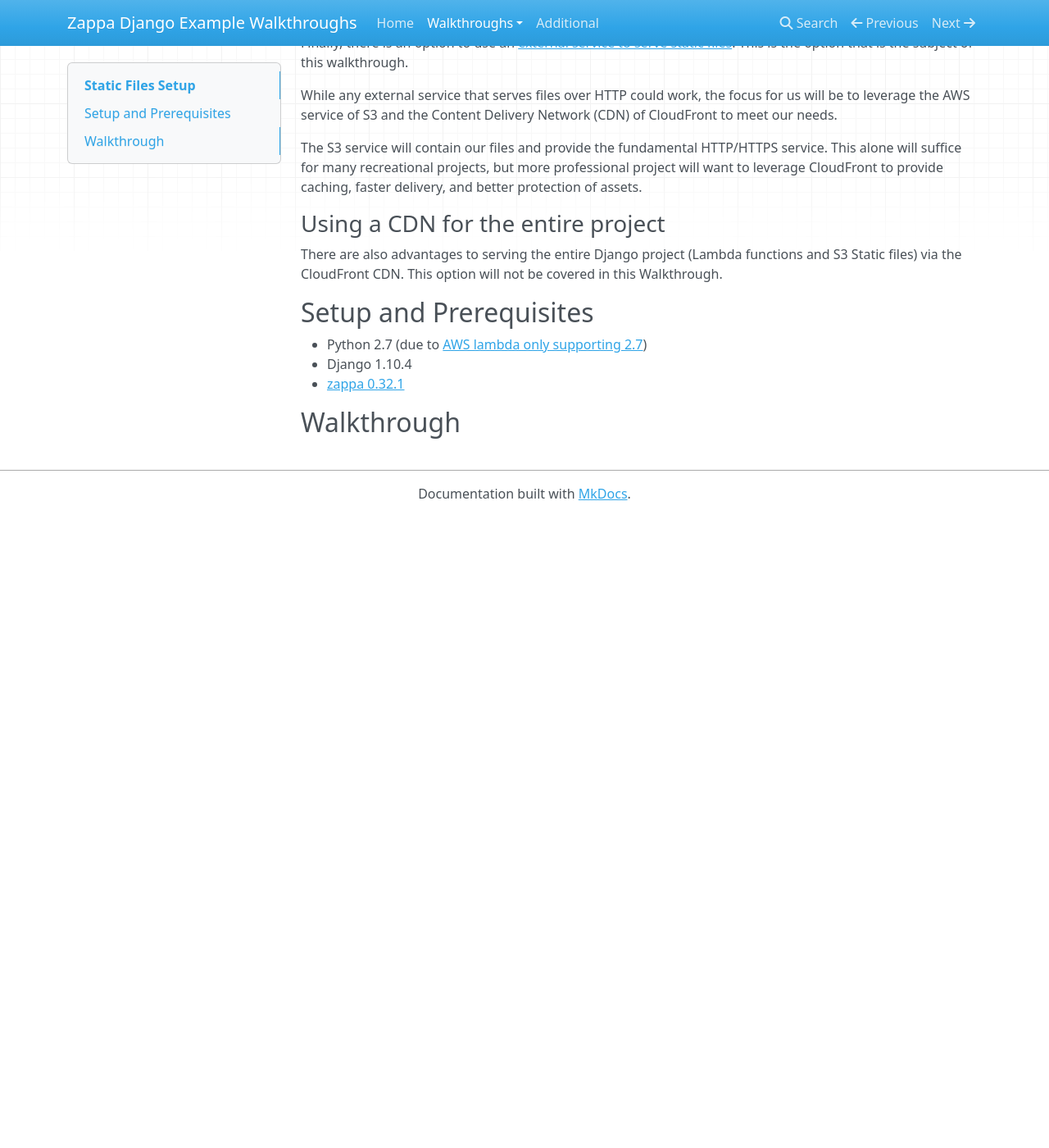
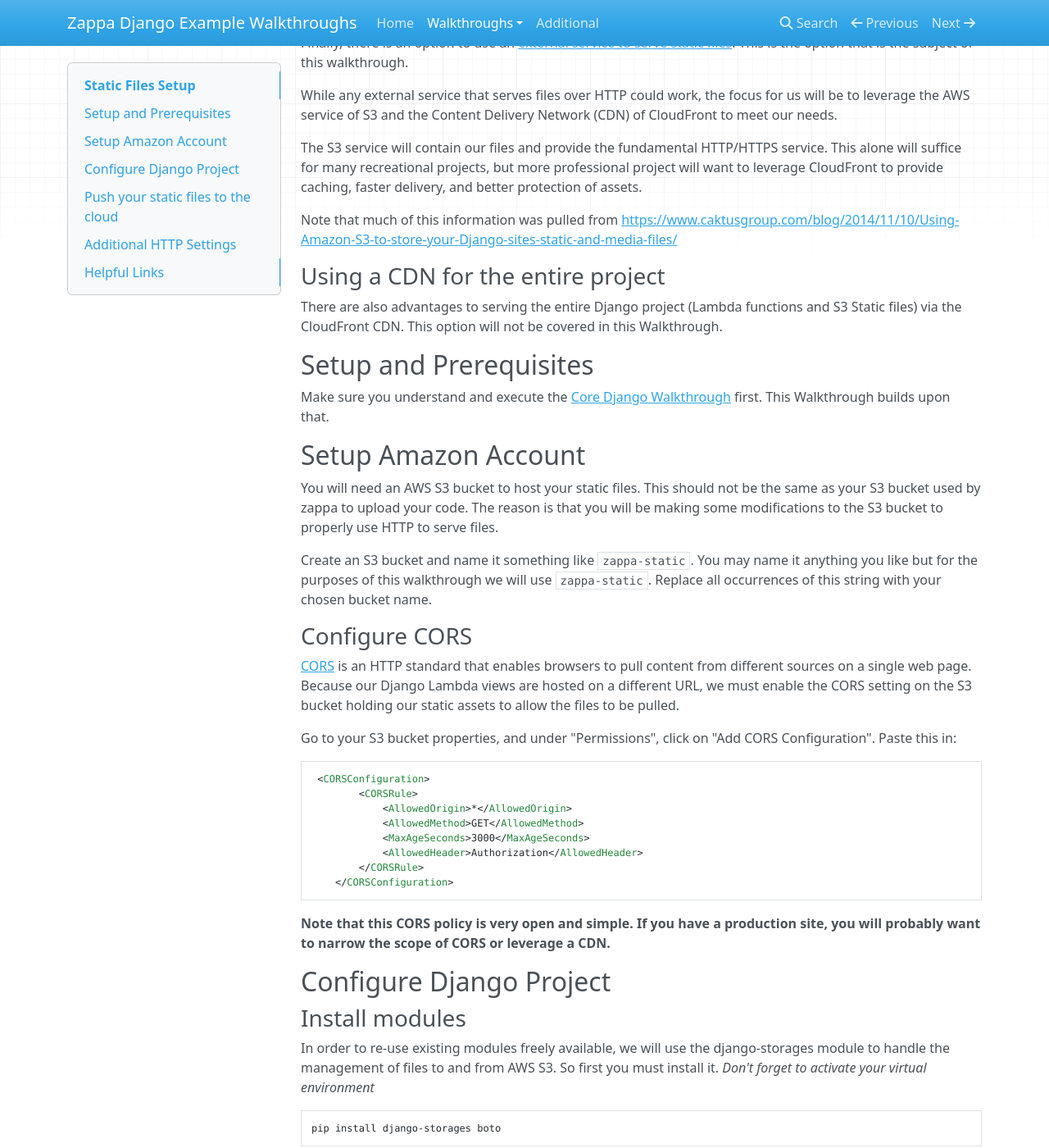
Before and after one commit to edgarroman/zappa-django-guide, an MkDocs documentation site: the page built from docs/static_files.md, in a window 1280 px wide and 1400 px high, scrolled down 755 px. Shown: the whole window at 82% size. Built offline with MkDocs 1.6.1, drawn with Linux system fonts in a browser that asks for light colours; nearby versions of some CDN libraries; old or Windows-style settings are respelled for this version of MkDocs; before the commit the page ends 1385 px from its top, so only the background shows below that; some of the changed text lies outside the part shown.

Commit message:
Wrote most of static walkthrough

````diff
--- a/docs/static_files.md
+++ b/docs/static_files.md
@@ -22,6 +22,8 @@
 
 The S3 service will contain our files and provide the fundamental HTTP/HTTPS service.  This alone will suffice for many recreational projects, but more professional project will want to leverage CloudFront to provide caching, faster delivery, and better protection of assets.
 
+Note that much of this information was pulled from [https://www.caktusgroup.com/blog/2014/11/10/Using-Amazon-S3-to-store-your-Django-sites-static-and-media-files/](https://www.caktusgroup.com/blog/2014/11/10/Using-Amazon-S3-to-store-your-Django-sites-static-and-media-files/)
+
 ### Using a CDN for the entire project
 
 There are also advantages to serving the entire Django project (Lambda functions and S3 Static files) via the CloudFront CDN.  This option will not be covered in this Walkthrough.
@@ -29,8 +31,115 @@
 
 ## Setup and Prerequisites
 
-* Python 2.7 (due to [AWS lambda only supporting 2.7](http://docs.aws.amazon.com/lambda/latest/dg/current-supported-versions.html))
-* Django 1.10.4
-* [zappa 0.32.1](https://pypi.python.org/pypi/zappa)
+Make sure you understand and execute the [Core Django Walkthrough](core_django_setup.md) first.  This Walkthrough builds upon that.
 
-## Walkthrough
+## Setup Amazon Account
+
+You will need an AWS S3 bucket to host your static files.  This should not be the same as your S3 bucket used by zappa to upload your code.  The reason is that you will be making some modifications to the S3 bucket to properly use HTTP to serve files.
+
+Create an S3 bucket and name it something like `zappa-static`.  You may name it anything you like but for the purposes of this walkthrough we will use `zappa-static`.  Replace all occurrences of this string with your chosen bucket name.
+
+### Configure CORS
+
+[CORS](https://docs.aws.amazon.com/AmazonS3/latest/dev/cors.html) is an HTTP standard that enables browsers to pull content from different sources on a single web page.  Because our Django Lambda views are hosted on a different URL, we must enable the CORS setting on the S3 bucket holding our static assets to allow the files to be pulled.
+
+Go to your S3 bucket properties, and under "Permissions", click on "Add CORS Configuration". Paste this in:
+
+```
+ <CORSConfiguration>
+        <CORSRule>
+            <AllowedOrigin>*</AllowedOrigin>
+            <AllowedMethod>GET</AllowedMethod>
+            <MaxAgeSeconds>3000</MaxAgeSeconds>
+            <AllowedHeader>Authorization</AllowedHeader>
+        </CORSRule>
+    </CORSConfiguration>
+```
+**Note that this CORS policy is very open and simple.  If you have a production site, you will probably want to narrow the scope of CORS or leverage a CDN.**
+
+
+## Configure Django Project
+
+### Install modules
+
+In order to re-use existing modules freely available, we will use the django-storages module to handle the management of files to and from AWS S3.  So first you must install it.  *Don't forget to activate your virtual environment*
+
+```
+pip install django-storages boto
+```
+
+And thus you should take the corresponding package versions reported by `pip freeze` into the requirements.txt file.  At the time of this writing, the additional lines would be:
+
+```
+...
+boto==2.45.0
+django-storages==1.5.1
+...
+```
+
+### Add Django-Storages to the INSTALLED_APPS in settings.py
+
+Edit your settings.py file to include django-storages.  Note it's just called 'storages' as an app.
+
+```
+INSTALLED_APPS = (
+          ...,
+          'storages',
+     )
+```
+
+### Configure Django-Storages in settings.py
+
+Add these lines anywhere in your settings.py.  These values instruct Django-Storages to properly configure a basic setup for leveraging S3.  More information about these values can be found here: [http://django-storages.readthedocs.io/en/latest/backends/amazon-S3.html](http://django-storages.readthedocs.io/en/latest/backends/amazon-S3.html)
+
+```
+AWS_STORAGE_BUCKET_NAME = 'zappa-static'
+
+AWS_S3_CUSTOM_DOMAIN = '%s.s3.amazonaws.com' % AWS_STORAGE_BUCKET_NAME
+
+STATIC_URL = "https://%s/" % AWS_S3_CUSTOM_DOMAIN
+
+STATICFILES_STORAGE = 'storages.backends.s3boto.S3BotoStorage'
+
+```
+
+## Push your static files to the cloud
+
+The funny thing about zappa is that generally you have a working local environment and a working lambda environment.  In theory either location can push the static files to the cloud.
+
+Using your local environment:
+
+```
+python manage.py collectstatic --noinput
+```
+
+Or to instruct your zappa-powered AWS lambda environment to do it for you:
+
+```
+zappa manage dev "collectstatic --noinput"
+```
+
+### Test with the admin
+
+Once you have pushed your static files to S3, you can visit the admin site for your Django project to test if it worked.  Appending /admin/ to your zappa project you can now browse to the admin site and watch the css being loaded just fine.
+
+## Additional HTTP Settings
+
+As mentioned above you probably want to ensure a valid CORS policy is in place for anything resembling production.
+
+In addition there are many default HTTP headers that can be served with your static files to ensure proper caching and so forth.  The example format in your settings.py file is:
+
+```
+    AWS_HEADERS = {
+        'Expires': 'Thu, 31 Dec 2099 20:00:00 GMT',
+        'Cache-Control': 'max-age=94608000',
+    }
+```
+
+
+## Helpful Links
+
+These two articles were extremely helpful when writing this page:
+
+* [https://www.caktusgroup.com/blog/2014/11/10/Using-Amazon-S3-to-store-your-Django-sites-static-and-media-files/](https://www.caktusgroup.com/blog/2014/11/10/Using-Amazon-S3-to-store-your-Django-sites-static-and-media-files/)
+* [http://django-storages.readthedocs.io/en/latest/backends/amazon-S3.html](http://django-storages.readthedocs.io/en/latest/backends/amazon-S3.html)
````
